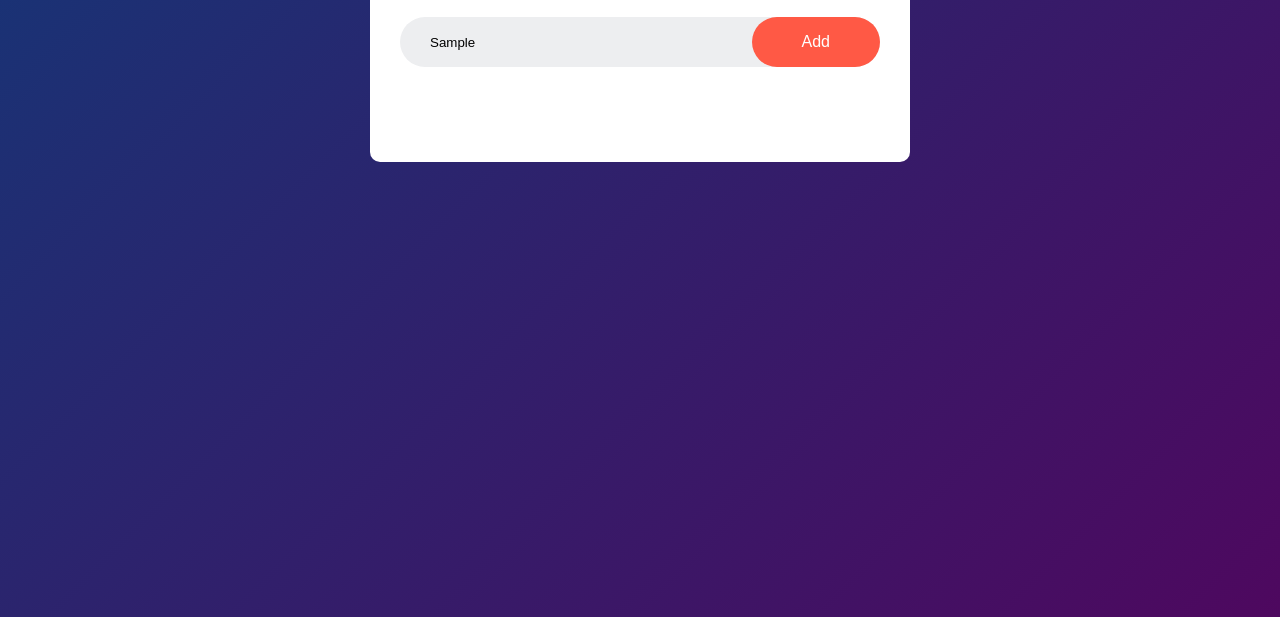
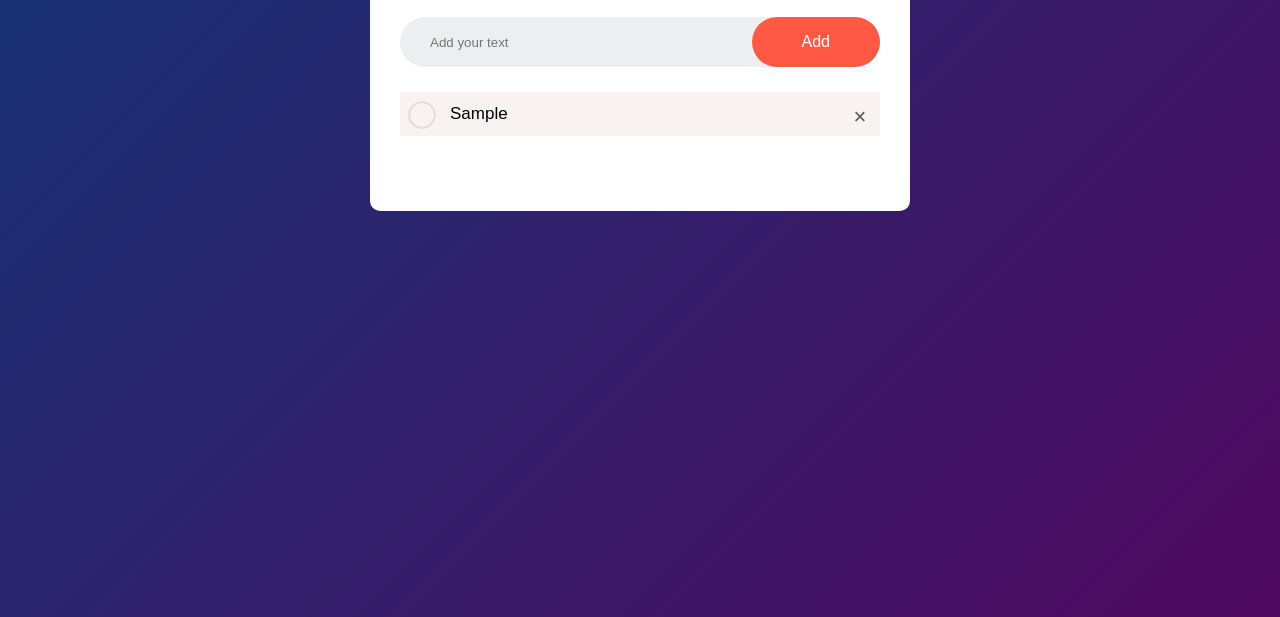
Before and after one commit to Malik001-G/TODO-LIST-APP, a plain HTML site: page index.html in a window 1280 px wide. Both pictures are taken after typing "Sample" into the empty fields and a click on the button "Add". Shown: the part 183-800 px from the top of the page. Drawn offline with Linux system fonts and the light colour scheme.

Commit message:
Javascript Added, Add Task, Select Completed task and delete too

```diff
--- a/index.html
+++ b/index.html
@@ -14,7 +14,7 @@
             <h2>To-Do List <img src="images/icon.png" alt=""></h2>
             <div class="row">
                 <input type="text" id="input-box" placeholder="Add your text">
-                <button>Add</button>
+                <button onclick="addTask()">Add</button>
             </div>
             <ul id="list-container">
                 <!-- <li class="checked">Task 1</li>
--- a/index.js
+++ b/index.js
@@ -0,0 +1,37 @@
+const inputBox = document.getElementById("input-box");
+const listContainer = document.getElementById("list-container");
+
+addTask = () => {
+    if (inputBox.value === '') {
+        alert("You must write something");
+    } else {
+        let li = document.createElement("li");
+        li.innerHTML = inputBox.value;
+        listContainer.appendChild(li);
+        let span = document.createElement("span");
+        span.innerHTML = "\u00d7";
+        li.appendChild(span)
+    }
+    inputBox.value = "";
+    saveData();
+}
+
+listContainer.addEventListener("click", (e) => {
+    if (e.target.tagName === "LI") {
+        e.target.classList.toggle("checked");
+        saveData();
+    } else if (e.target.tagName === "SPAN") {
+        e.target.parentElement.remove();
+        saveData();
+    }
+}, false);
+
+
+saveData = () => {
+    localStorage.setItem("data", listContainer.innerHTML);  // Stores our Todo data in our browser even if we reload the page
+}
+
+showTask = () => {
+    listContainer.innerHTML = localStorage.getItem("data")
+}
+showTask();
--- a/style.css
+++ b/style.css
@@ -68,7 +68,11 @@ ul li {
     list-style: none;
     font-size: 17px;
     padding: 12px 8px 12px 50px;
+    user-select: none;
+    cursor: pointer;
     position: relative;
+    background-color: rgba(243, 234, 234, 0.596);
+    margin-bottom: 5px;
 }
 
 ul li::before {
@@ -92,3 +96,20 @@ ul li.checked {
 ul li.checked::before {
     background-image: url(images/checked.png);
 }
+
+ul li span {
+    position: absolute;
+    right: 0;
+    top: 5px;
+    width: 40px;
+    height: 40px;
+    font-size: 22px;
+    color: #555;
+    line-height: 40px;
+    text-align: center;
+    border-radius: 50%;
+}
+
+ul li span:hover {
+    background: #edeef0;
+}
```
